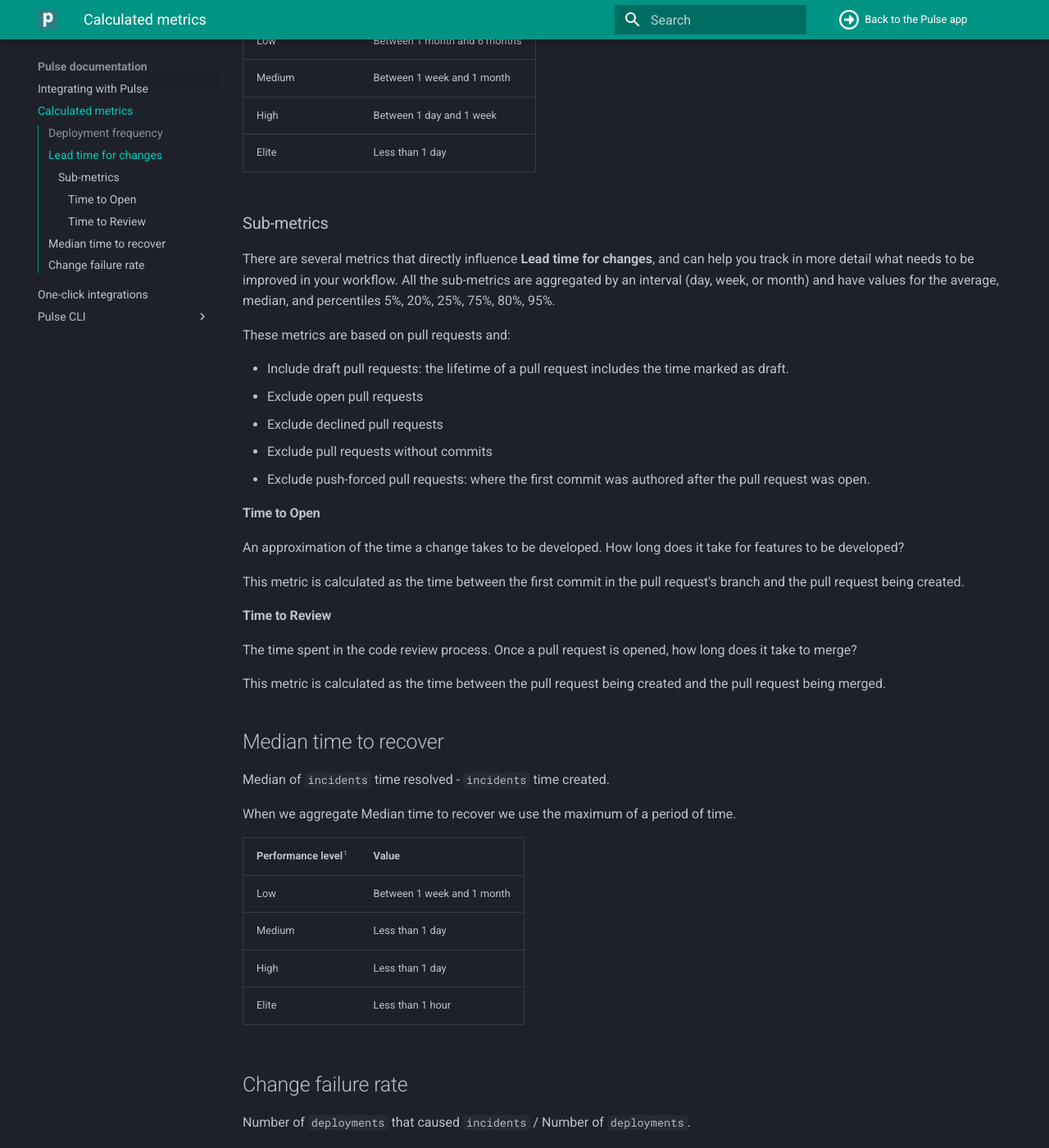
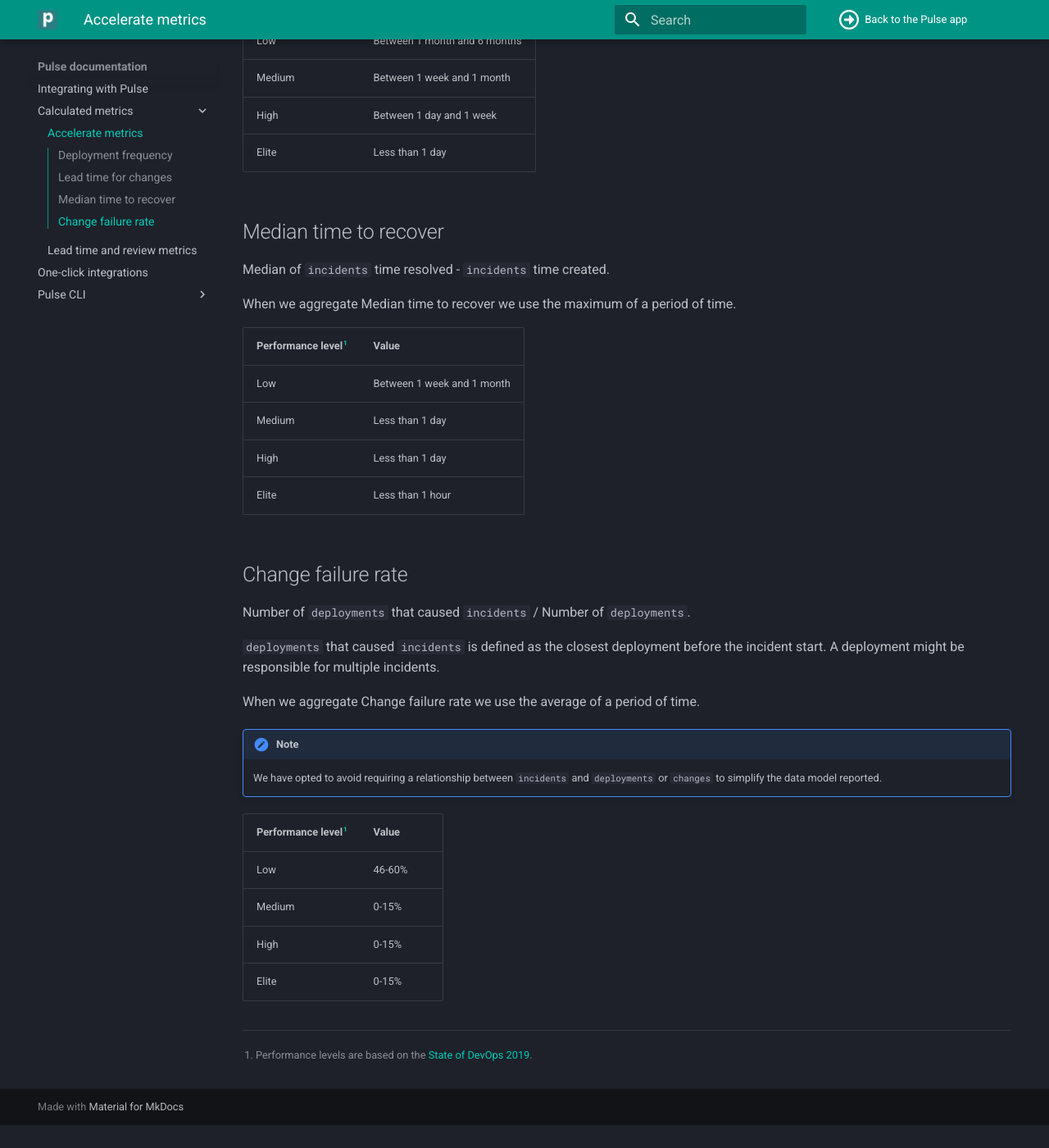
Before and after one commit to codacy/pulse-user-docs, an MkDocs documentation site: the page built from docs/metrics/accelerate.md, in a window 1280 px wide and 1400 px high, scrolled down 1312 px. Shown: the whole window at 82% size. Built offline with MkDocs 1.6.1 and Material for MkDocs 9.7.7, drawn with Linux system fonts in a browser that asks for light colours; after the commit the page ends 2684 px from its top, so only the background shows below that; some of the changed text lies outside the part shown.

Commit message:
feature: Match new app navigation (#37)
* feature: Match new app navigation

* fix: Apply suggestions from code review

Co-authored-by: Paulo Ribeiro <60105800+pauloribeiro-codacy@users.noreply.github.com>

* clean: Add lint-no-multiple-toplevel-headings plugin

Co-authored-by: Paulo Ribeiro <60105800+pauloribeiro-codacy@users.noreply.github.com>

```diff
--- a/docs/metrics.md
+++ b/docs/metrics/accelerate.md
@@ -1,4 +1,4 @@
-# Calculated metrics
+# Accelerate metrics
 
 These metrics are calculated using strictly `changes`, `deployments` and `incidents` for a rolling window of the last 90 days.
 
@@ -41,33 +41,6 @@ When we aggregate Lead time for changes we use the maximum of a period of time.
 | High                  | Between 1 day and 1 week     |
 | Elite                 | Less than 1 day              |
 
-### Sub-metrics
-
-There are several metrics that directly influence **Lead time for changes**,
-and can help you track in more detail what needs to be improved in your workflow.
-All the sub-metrics are aggregated by an interval (day, week, or month) and have values for
-the average, median, and percentiles 5%, 20%, 25%, 75%, 80%, 95%.
-
-These metrics are based on pull requests and:
-
--   Include draft pull requests: the lifetime of a pull request includes the time marked as draft.
--   Exclude open pull requests
--   Exclude declined pull requests
--   Exclude pull requests without commits
--   Exclude push-forced pull requests: where the first commit was authored after the pull request was open.
-
-#### Time to Open
-
-An approximation of the time a change takes to be developed. How long does it take for features to be developed?
-
-This metric is calculated as the time between the first commit in the pull request's branch and the pull request being created.
-
-#### Time to Review
-
-The time spent in the code review process. Once a pull request is opened, how long does it take to merge?
-
-This metric is calculated as the time between the pull request being created and the pull request being merged.
-
 ## Median time to recover
 
 Median of `incidents` time resolved - `incidents` time created.
--- a/mkdocs.yml
+++ b/mkdocs.yml
@@ -42,7 +42,9 @@ markdown_extensions:
 
 nav:
   - index.md
-  - metrics.md
+  - "Calculated metrics":
+    - metrics/accelerate.md
+    - metrics/lead-time-reviews.md
   - one-click-integrations.md
   - "Pulse CLI":
     - cli/installing-the-pulse-cli.md
```
Also changed, not shown: docs/cli/pushing-data-to-pulse.md (+2 -2 lines), docs/metrics/lead-time-reviews.md (added, +34 -0 lines), docs/one-click-integrations.md (+3 -3 lines), package.json (added, +14 -0 lines), 3 other files.
